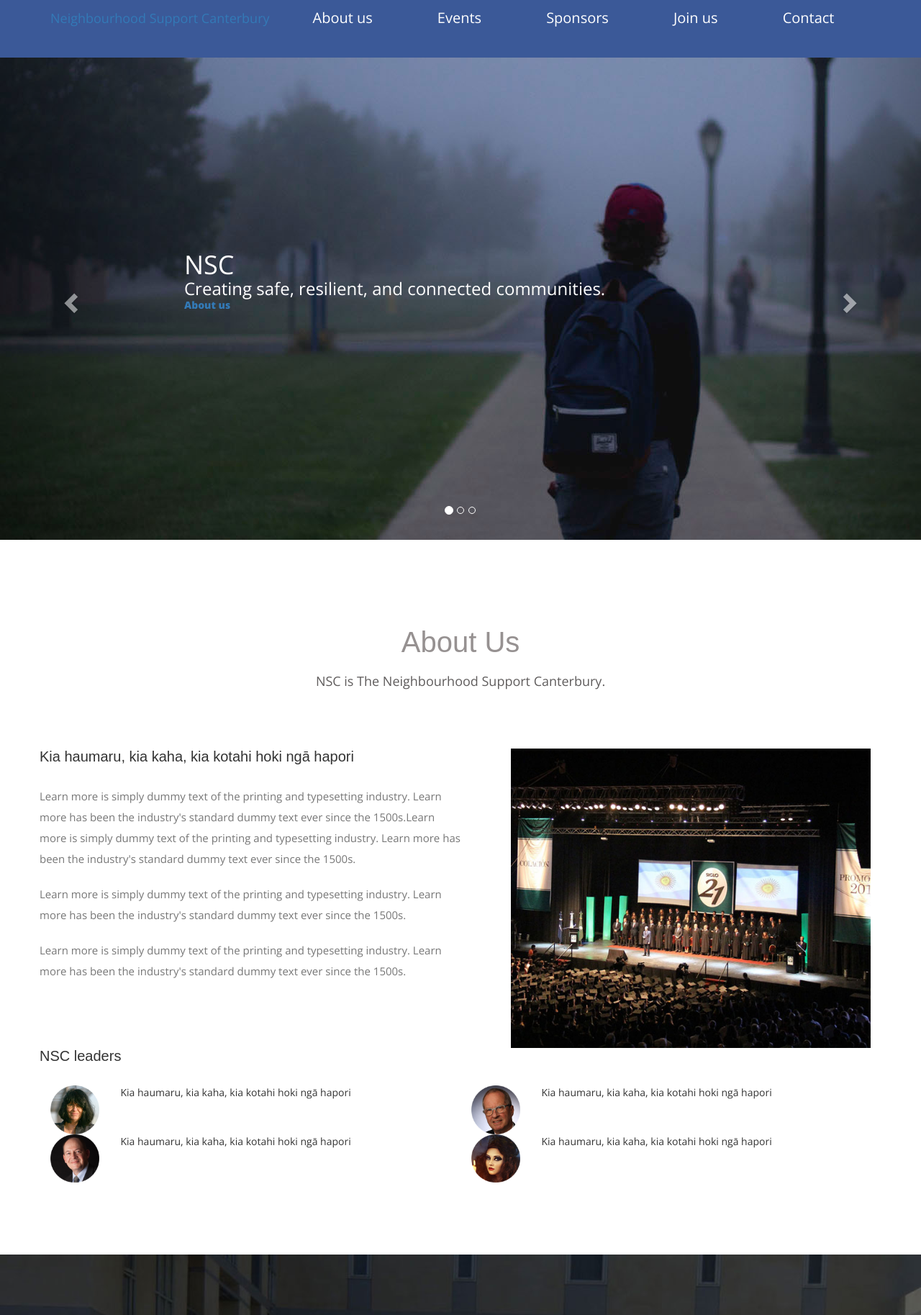
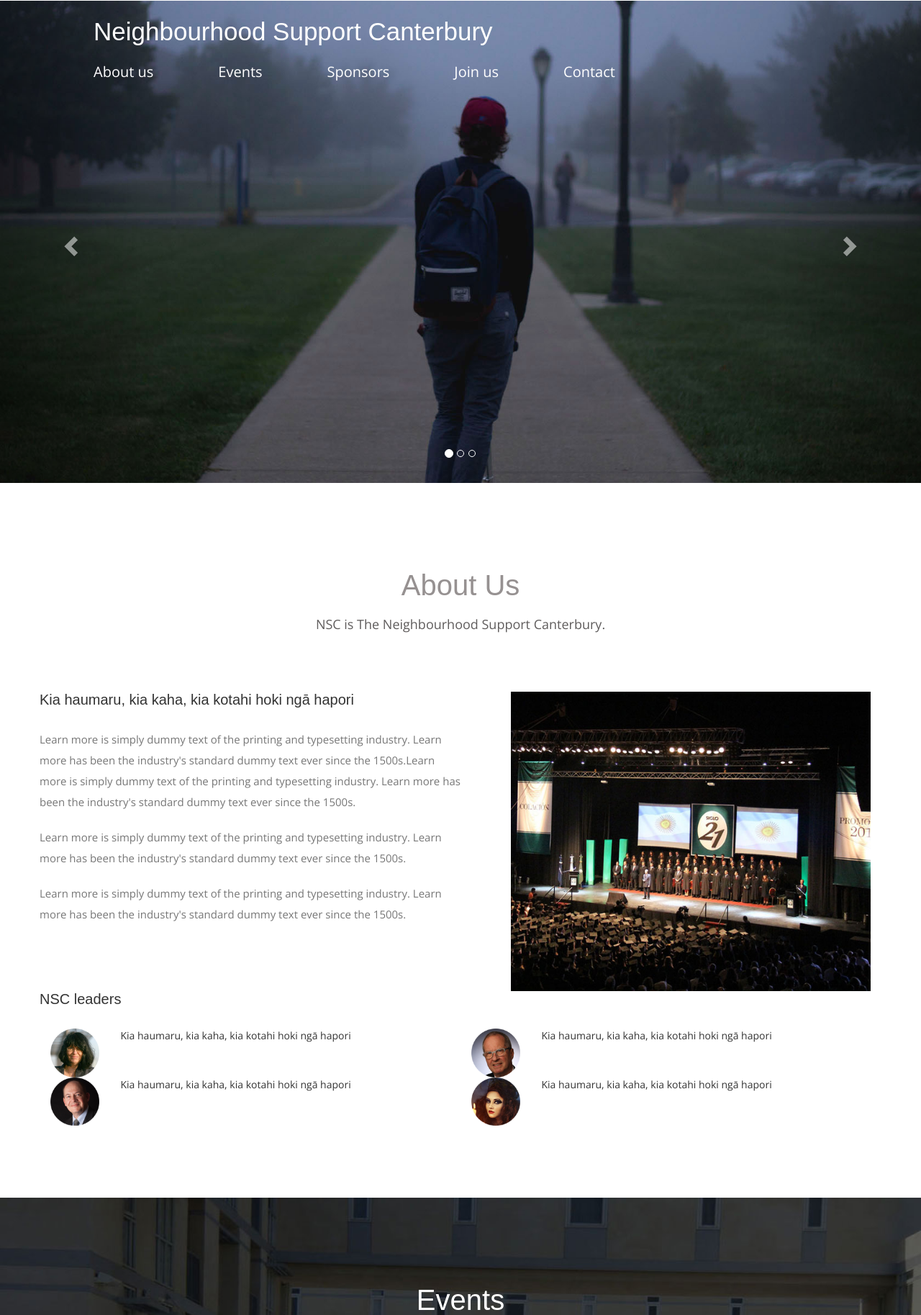
Before and after one commit to firstname/nscanterbury, a Django app: page / in a window 1280 px wide. Shown: the top 1827 px of the page at 72% size. Run offline with Django 3.2, Linux system fonts and the light colour scheme; data comes from the database, SQL or seed files in the repository; some libraries are stand-ins or nearby versions; some web fonts are replaced.

Commit message:
new carousel

```diff
--- a/blog/static/css/style.css
+++ b/blog/static/css/style.css
@@ -54,21 +54,15 @@ body {
 	font-family: 'Open Sans', sans-serif;
 	font-weight:300;
 }
-
-
-
-
-
 /*-- Top-Bar --*/
 section.top-bar {
-	background-color:#3b5998;
-	height:80px;
+	background-color:transparent;
 	z-index:9;
 	position:relative;
 }
 section.top-bar a.logo {
 	text-decoration:none;
-	position:relative;
+	position:absolute;
 	z-index:99;
     top: 25px;
 	left:75px;
@@ -81,7 +75,7 @@ section.top-bar a.logo h1 {
 }
 section.top-bar ul.social-icons1 {
 	list-style:none;
-	position:relative;
+	position:absolute;
 	z-index:99;
 	top: 20px;
 	right:105px;
@@ -204,8 +198,8 @@ section.top-bar ul.social-icons1 li a i.fa.fa-google-plus:hover {
 	margin-bottom:0;
 }
 .navbar-wrapper {
-  position: relative;
-  top: 80px;
+  position: absolute;
+  top: 0;
   right: 0;
   left: 0;
   z-index: 20;
@@ -295,14 +289,6 @@ section.top-bar ul.social-icons1 li a i.fa.fa-google-plus:hover {
   top: 0;
   left: 0;
   width: 100%;
-}
-.carousel-text {
-  width: 80%;
-  position: relative; /*脱离文档流*/
-  left:20%;
-  top: 40%; /*偏移*/
-  color: #fff;
-  font-weight: 800;
 }
 /*-- /Banner Section --*/
 /* RESPONSIVE CSS
--- a/blog/templates/blog/base.html
+++ b/blog/templates/blog/base.html
@@ -43,19 +43,22 @@
 
 </head>
 <body id="index.html" data-spy="scroll" data-target=".navbar" data-offset="60">
+<!-- Top Bar -->
 <section class="top-bar">
-
-    <!-- navigation -->
   <div class="container">
-      <nav class="navbar navbar-expand-lg navbar-light bg-light navbar-fixed-top">
+    <div class="row">
+      <div class="col-lg-12 col-md-12 col-sm-12 col-xs-12">
+        <a href="#index.html" class="logo"><h1>Neighbourhood Support Canterbury</h1></a>
+      </div>
+    </div>
+  </div>
+</section>
+<!-- /Top Bar -->
+<!-- Navigation Bar -->
+<div class="navbar-wrapper">
     <div class="container">
-          <!-- logo -->
-          <h1>
-            <a class="navbar-brand font-weight-bold" href="#navbar">
-              <!-- <img src="{% static 'images/logo.png' %}" alt="" class="img-fluid"> --> Neighbourhood Support Canterbury
-            </a>
-          </h1>
-          <!-- //logo -->
+    <nav class="navbar navbar-inverse navbar-static-top cl-effect-21">
+      <div class="container">
         <div class="navbar-header">
           <button type="button" class="navbar-toggle collapsed" data-toggle="collapse" data-target="#navbar" aria-expanded="false" aria-controls="navbar">
             <span class="sr-only">Toggle navigation</span>
@@ -64,7 +67,6 @@
             <span class="icon-bar"></span>
           </button>
         </div>
-
         <div id="navbar" class="navbar-collapse collapse">
           <ul class="nav navbar-nav">
             <li><a href="#about">About us</a></li>
@@ -74,42 +76,23 @@
             <li><a href="#contact">Contact</a></li>
           </ul>
         </div>
-
-
-
       </div>
         </nav>
     </div>
-    <!-- //navigation -->
-
-
-</section>
-
-
-<!-- Top Bar -->
-<!-- <section class="top-bar">
-  <div class="container">
-    <div class="row">
-      <div class="col-lg-9 col-md-9 col-sm-9 col-xs-9">
-        <a href="#index.html" class="logo">
-        <img src="{% static 'images/logo.png' %}" alt="NSC"  height="80" width="355" >
-<h1>Neighbourhood Support Canterbury</h1>
-        </a>
 </div>
-      <div class="col-lg-3 col-md-3 col-sm-3 col-xs-3">
-      </div>
-
-    </div>
-  </div>
-</section> -->
-<!-- /Top Bar -->
-
+<!-- /Navigation Bar -->
 
 <!-- Navigation Bar -->
 <!-- <div class="navbar-wrapper">
+
 <div class="container">
     <nav class="navbar navbar-inverse navbar-static-top cl-effect-21">
       <div class="container">
+      <h1>
+            <a href="#index.html" class="logo">
+               Neighbourhood Support Canterbury
+            </a>
+          </h1>
         <div class="navbar-header">
           <button type="button" class="navbar-toggle collapsed" data-toggle="collapse" data-target="#navbar" aria-expanded="false" aria-controls="navbar">
             <span class="sr-only">Toggle navigation</span>
@@ -137,6 +120,52 @@
     ================================================== -->
 <div id="myCarousel" class="carousel slide" data-ride="carousel">
   <!-- Indicators -->
+    <ol class="carousel-indicators">
+        <li data-target="#myCarousel" data-slide-to="0" class="active"></li>
+        <li data-target="#myCarousel" data-slide-to="1"></li>
+        <li data-target="#myCarousel" data-slide-to="2"></li>
+    </ol>
+    <div class="carousel-inner" role="listbox">
+        <div class="item active">
+      <img class="first-slide" src="{% static 'images/banner1.jpg' %}" alt="First slide">
+      <div class="container">
+        <div class="carousel-caption">
+
+        </div>
+      </div>
+        </div>
+        <div class="item">
+      <img class="second-slide" src="{% static 'images/banner2.jpg' %}" alt="Second slide">
+      <div class="container">
+        <div class="carousel-caption">
+
+        </div>
+      </div>
+        </div>
+        <div class="item">
+      <img class="third-slide" src="{% static 'images/banner3.jpg' %}" alt="Third slide">
+      <div class="container">
+        <div class="carousel-caption">
+
+        </div>
+      </div>
+        </div>
+    </div>
+    <a class="left carousel-control" href="#myCarousel" role="button" data-slide="prev">
+        <span class="glyphicon glyphicon-chevron-left" aria-hidden="true"></span>
+        <span class="sr-only">Previous</span>
+    </a>
+    <a class="right carousel-control" href="#myCarousel" role="button" data-slide="next">
+        <span class="glyphicon glyphicon-chevron-right" aria-hidden="true"></span>
+        <span class="sr-only">Next</span>
+    </a>
+</div><!-- /.carousel -->
+<!-- /Banner Section -->
+<!-- Banner Section -->
+ <!-- Carousel
+    ================================================== -->
+<!-- <div id="myCarousel" class="carousel slide" data-ride="carousel">
+
     <ol class="carousel-indicators">
         <li data-target="#myCarousel" data-slide-to="0" class="active"></li>
         <li data-target="#myCarousel" data-slide-to="1"></li>
@@ -173,10 +202,10 @@
     <div class="carousel-text">
           <h1 >Join us</h1>
           <h3 ><a href="#curriculum">Meet friends here</a></h3>
-          <!--<p ><span>We will make it a part of the history.</span>
-          </p> -->
+          <p ><span>We will make it a part of the history.</span>
+          </p>
     </div>
-      <!-- <img class="third-slide" src="{% static 'images/banner3.jpg' %}" alt="Third slide"> -->
+      <img class="third-slide" src="{% static 'images/banner3.jpg' %}" alt="Third slide">
       <div class="container">
         <div class="carousel-caption">
 
@@ -192,8 +221,8 @@
         <span class="glyphicon glyphicon-chevron-right" aria-hidden="true"></span>
         <span class="sr-only">Next</span>
     </a>
-</div><!-- /.carousel -->
-<!-- /Banner Section -->
+</div>/.carousel
+/Banner Section -->
 
 
 
```
Lines whose indentation alone changed are shown as unchanged.
